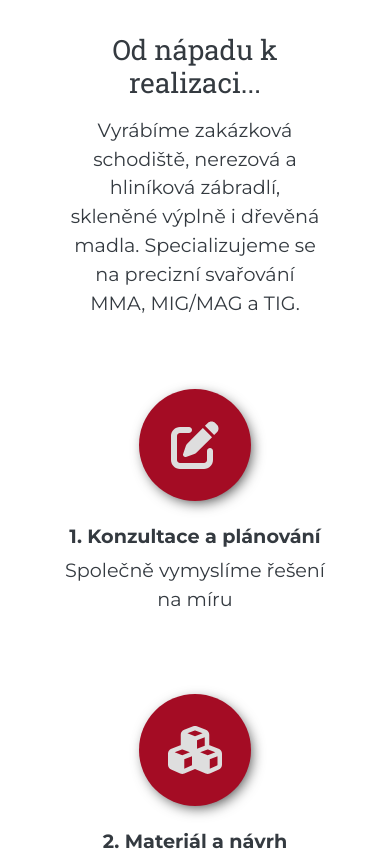
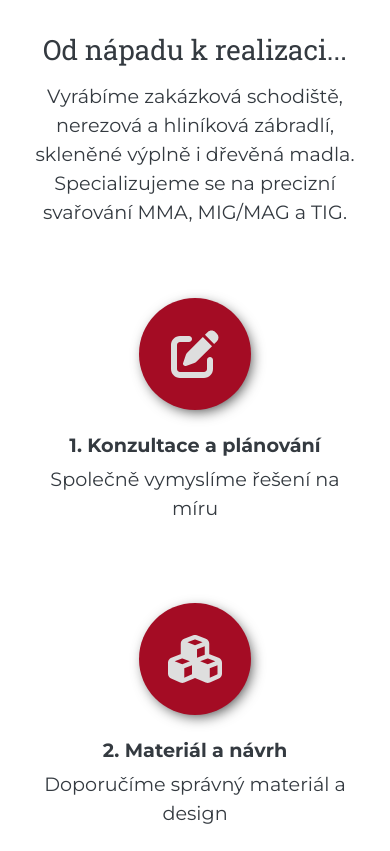
Before and after one commit to kowyzu/zabradli-hanak, a Vue app: page / in a window 390 px wide. Shown: the part 836-1687 px from the top of the page. Built offline with nearby package versions, Linux system fonts and the light colour scheme.

Commit message:
feat: style sm references and footer

```diff
--- a/src/components/Footer.vue
+++ b/src/components/Footer.vue
@@ -3,7 +3,7 @@ import logoPartner from '../imgs/partner-logo/logo-alumit-normal.png'
 </script>
 
 <template>
-  <footer id="footer" class="mt-5 py-5">
+  <footer id="footer" class="mt-sm-5 py-5">
     <div class="container">
       <div class="row">
         <div class="col-xl-5 pt-5 pb-lg-5 pb-0">
--- a/src/components/Process.vue
+++ b/src/components/Process.vue
@@ -1,8 +1,8 @@
 <template>
   <section id="process" class="process">
-    <div class="container-fluid text-center process-container mt-5 mb-5 pb-5 px-5">
+    <div class="container-fluid text-center process-container mt-5 mb-5 pb-5 px-md-5">
       <div class="row process-header justify-content-center p-3 mb-4">
-        <div class="col-lg-5 text-center p-3">
+        <div class="col-xxl-5 col-md-8 col-12 text-center p-3">
           <div class="process-header-icon ">
             <a class="icon-link nav-link lead" href="#process-title">
               <i class="fa-solid fa-chevron-down"></i>
@@ -10,7 +10,8 @@
           </div>
           <h1 id="process-title" class="text-center mt-2 p-2 align-middle">Od nápadu k realizaci...</h1>
           <!-- TEXT TO BE UPDATED - in mobile need to display above! -->
-          <p class="lead">Vyrábíme zakázková schodiště, nerezová a hliníková zábradlí, skleněné výplně i dřevěná madla.
+          <p class="lead px-md-5">Vyrábíme zakázková schodiště, nerezová a hliníková zábradlí, skleněné výplně i
+            dřevěná madla.
             Specializujeme se na precizní svařování MMA, MIG/MAG a TIG.</p>
         </div>
       </div>
--- a/src/components/References.vue
+++ b/src/components/References.vue
@@ -1,5 +1,5 @@
 <template>
-  <section id="references" class="px-lg-5 px-lg-2 py-5 text-center">
+  <section id="references" class="px-lg-5 px-lg-2 py-sm-5 pt-5 text-center">
     <h1 class="p-4">Vybrané reference</h1>
     <div class="container text-center">
       <div class="row row-cols-1 justify-content-center">
@@ -65,7 +65,7 @@
             </nav>
           </div>
         </div>
-        <div class="col-lg-10 reference-detail px-sm-5 pt-5 pt-lg-3 pb-5 mb-5">
+        <div class="col-lg-10 reference-detail px-sm-5 pt-5 pt-lg-3 pb-5 mb-sm-5">
           <div class="row text-start ">
             <div class="collapse show " id="collapseReferenceFirst" ref="collapseFirst">
               <h3 class="py-3">Rodinný dům – interiérové schodišťové zábradlí</h3>
--- a/src/scss/styles.scss
+++ b/src/scss/styles.scss
@@ -471,6 +471,12 @@ color: $color-text;
   opacity: 1;
 }
 
+@include media-breakpoint-down(sm) {
+  .reference-detail {
+    border-radius: 0;
+  }
+}
+
 @include media-breakpoint-down(md) {
   .reference-detail {
     box-shadow: none;
```
